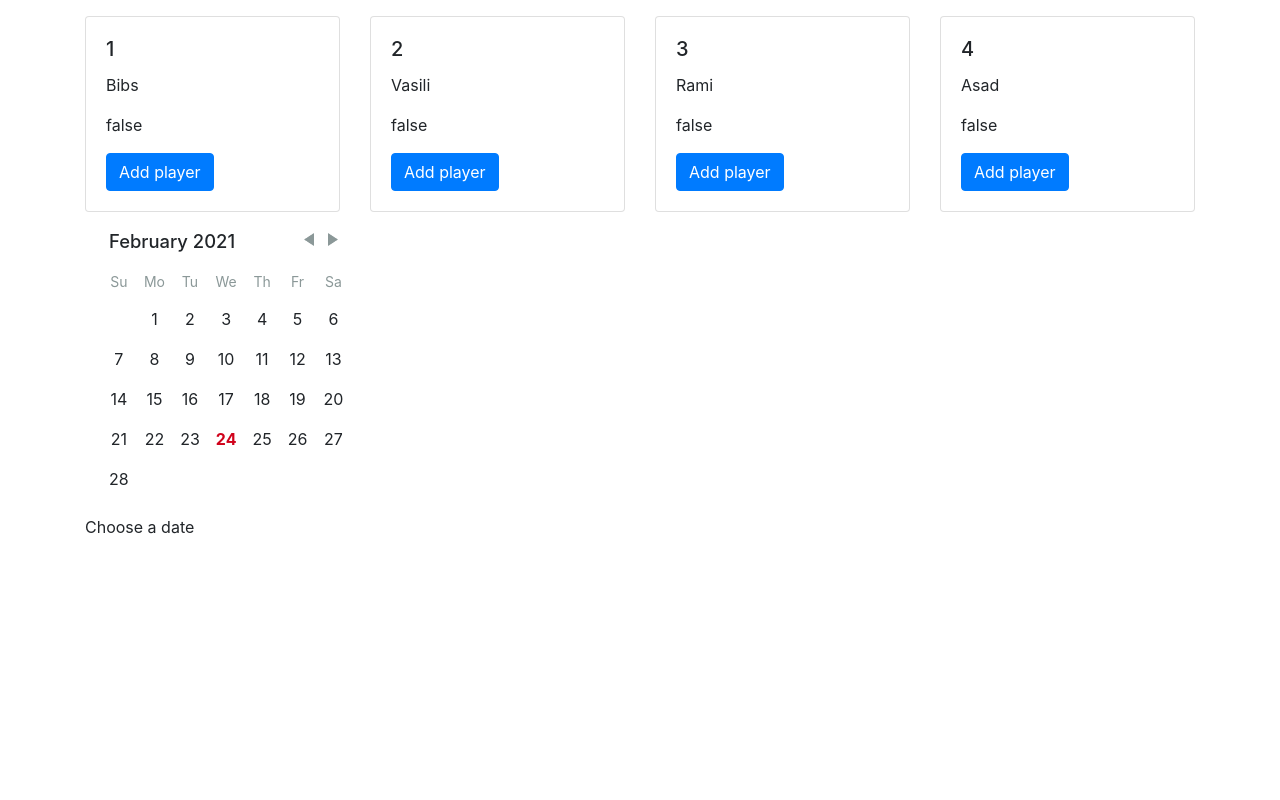
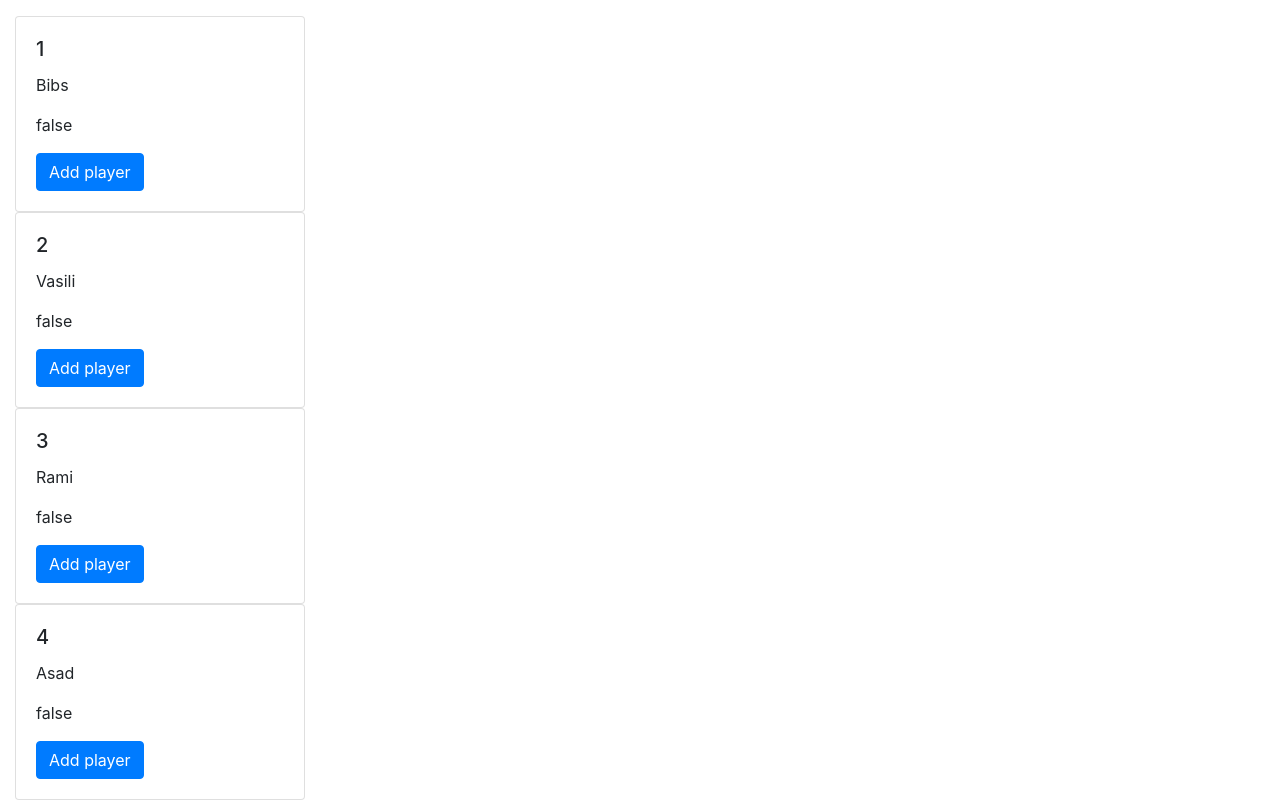
Before and after one commit to nadav-galili/my-poker-app, a React (Create React App) app: page / in a window 1280 px wide. Built offline with nearby package versions, Linux system fonts and the light colour scheme.

Commit message:
players card

```diff
--- a/src/components/games.jsx
+++ b/src/components/games.jsx
@@ -1,6 +1,6 @@
 import React, { Component } from "react";
 import Players from "./players";
-import DayPicker from "./common/date-picker";
+// import DayPicker from "./common/date-picker";
 
 class Games extends Component {
   state = {
@@ -12,25 +12,35 @@
     ],
   };
 
-  selectPlayer = (playerId) => {
-    let players = this.state;
-    players.map((p) => {
-      if (playerId === p.id) p.selected = !p.selected;
-      return p;
-    });
+  selectPlayer(playerId) {
+    let { players } = this.state;
+    players[playerId - 1].selected = true;
+    console.log(players[playerId - 1]);
+    this.setState({ players });
+  }
 
-    this.setState({ players });
-  };
   render() {
     const { players } = this.state;
 
     return (
-      <div>
-        <Players
-          players={players}
-          addPlayer={() => this.selectPlayer(players.id)}
-        />
-        <DayPicker />
+      // <Players players={players}/>
+      <div className="col-md-6 col-lg-4 col-xl-3 mt-3">
+        {players.map((player) => (
+          <div className="card" key={player.id}>
+            <div className="card-body">
+              <h5 className="card-title">{player.id}</h5>
+              <p className="card-text">{player.name}</p>
+              <p className="card-text">{player.selected ? "true" : "false"}</p>
+              <button
+                type="button"
+                className="btn btn-primary"
+                onClick={() => this.selectPlayer(player.id)}
+              >
+                Add player
+              </button>
+            </div>
+          </div>
+        ))}
       </div>
     );
   }
```
Also changed, not shown: 1 other file (tests, documents, lock files or other folders).
